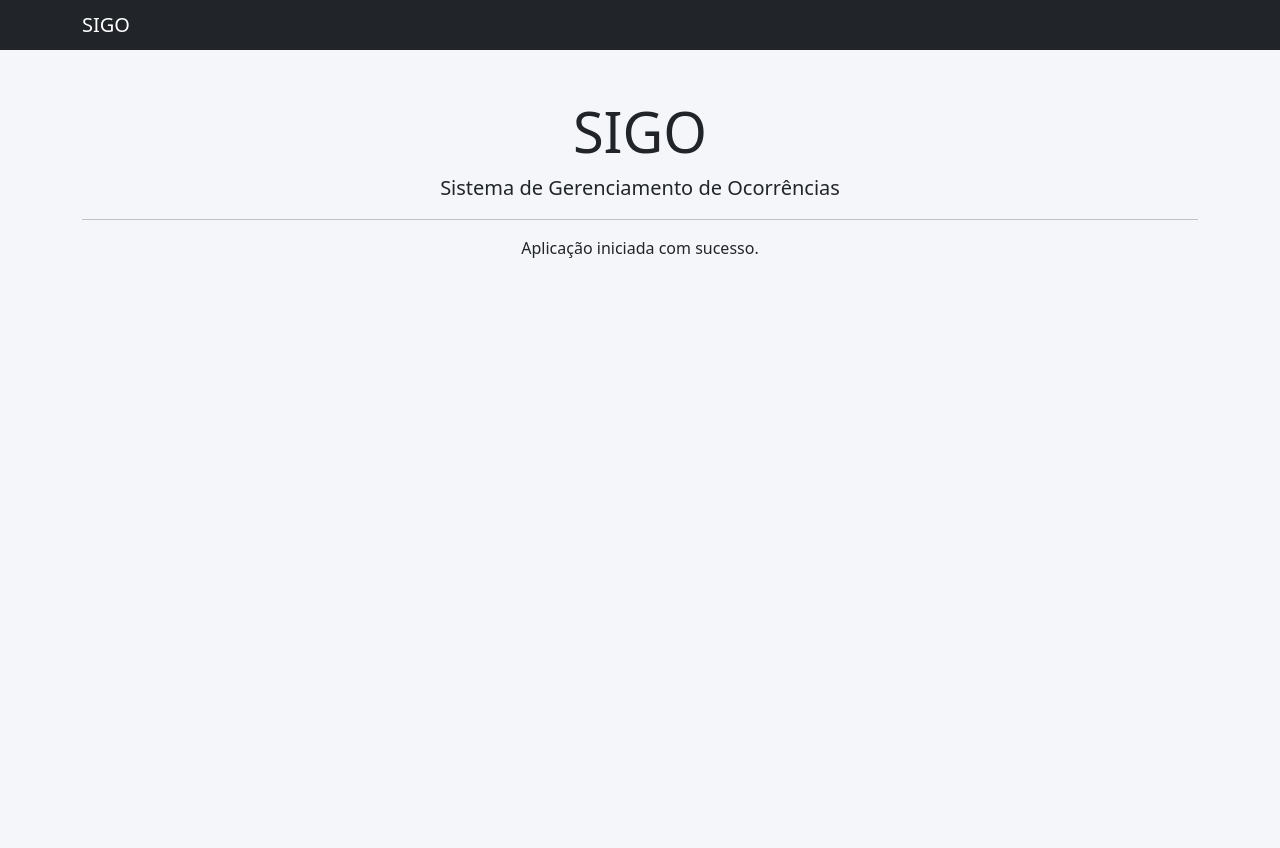
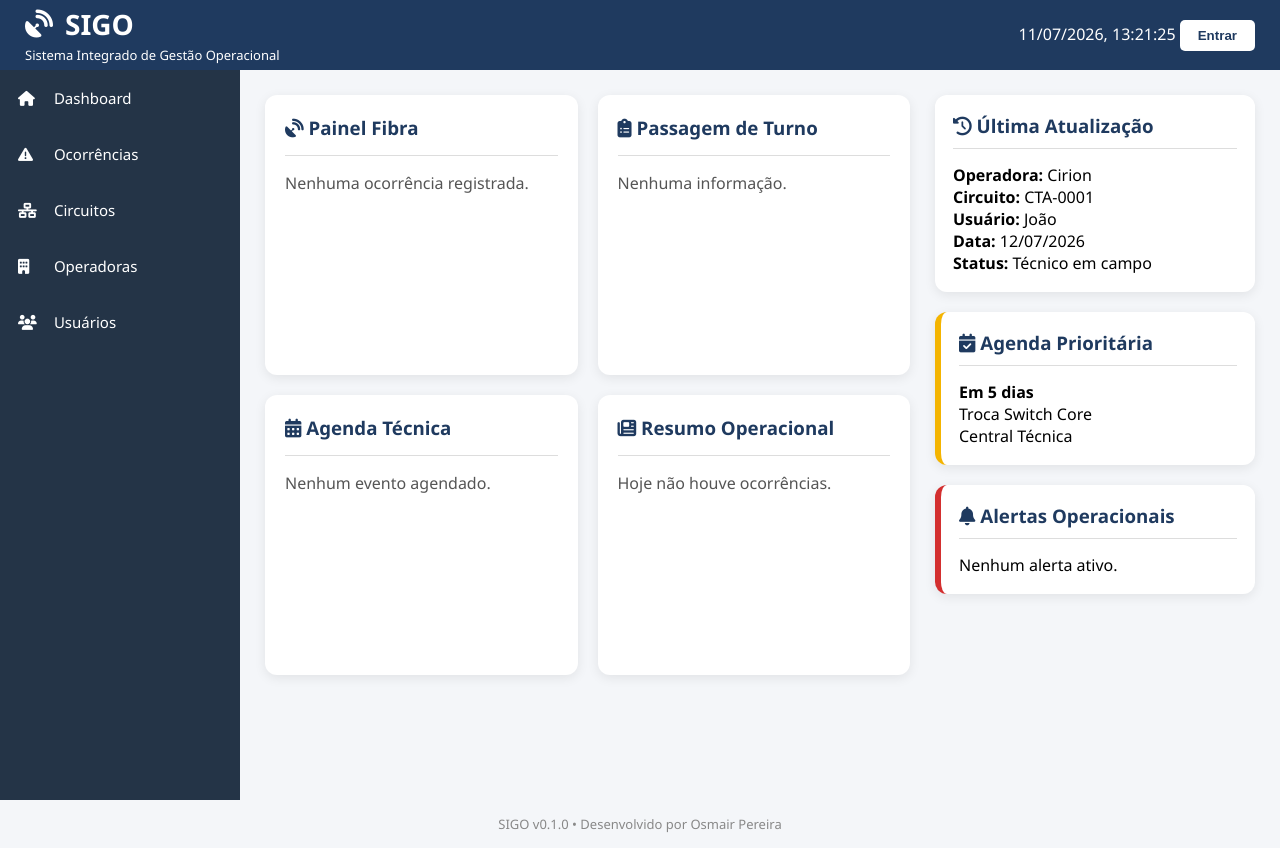
Before and after one commit to Osmair-riamso/Sigo, a Flask app: page / in a window 1280 px wide. Before the commit the page ends 258 px from the top, so only its background shows below. Run offline with Flask 3, Linux system fonts and the light colour scheme.

Commit message:
Sprint 4 - Dashboard v1 com layout institucional

```diff
--- a/app/routes/main.py
+++ b/app/routes/main.py
@@ -4,5 +4,5 @@ main_bp = Blueprint("main", __name__)
 
 
 @main_bp.route("/")
-def index():
-    return render_template("dashboard/index.html")
+def dashboard():
+    return render_template("dashboard.html")
--- a/app/static/css/style.css
+++ b/app/static/css/style.css
@@ -1,5 +1,296 @@
+*{
+    margin:0;
+    padding:0;
+    box-sizing:border-box;
+}
+
 body{
+
+    font-family:Segoe UI, sans-serif;
 
     background:#f4f6f9;
 
 }
+
+.topo{
+
+    height:70px;
+
+    background:#1F3A5F;
+
+    color:white;
+
+    display:flex;
+
+    justify-content:space-between;
+
+    align-items:center;
+
+    padding:0 25px;
+
+}
+
+.logo h1{
+
+    font-size:28px;
+
+}
+
+.logo span{
+
+    font-size:13px;
+
+}
+
+.topo button{
+
+    padding:8px 18px;
+
+    border:none;
+
+    border-radius:5px;
+
+    cursor:pointer;
+
+}
+
+.container{
+
+    display:flex;
+
+}
+
+.menu{
+
+    width:240px;
+
+    min-height:calc(100vh - 70px);
+
+    background:#243447;
+
+}
+
+.menu ul{
+
+    list-style:none;
+
+}
+
+.menu li{
+
+    color:white;
+
+    padding:18px;
+
+    cursor:pointer;
+
+}
+
+.menu li:hover{
+
+    background:#1F3A5F;
+
+}
+
+.conteudo{
+
+    flex:1;
+
+    padding:25px;
+
+    display:flex;
+
+    gap:25px;
+
+    align-items:flex-start;
+
+}
+.dashboard{
+
+    flex:1;
+
+    display:grid;
+
+    grid-template-columns:repeat(2,1fr);
+
+    gap:20px;
+
+}
+
+.painel{
+
+    background:#fff;
+
+    border-radius:12px;
+
+    padding:20px;
+
+    min-height:280px;
+
+    box-shadow:0 3px 12px rgba(0,0,0,.08);
+
+    transition:.25s;
+
+}
+
+.painel h3{
+
+    margin-bottom:15px;
+
+}
+
+.painel-direito{
+
+    width:320px;
+
+    position:sticky;
+
+    top:90px;
+
+}
+
+.painel:hover{
+
+    transform:translateY(-3px);
+
+    box-shadow:0 8px 20px rgba(0,0,0,.15);
+
+}
+
+.box-lateral{
+
+    background:#fff;
+
+    border-radius:12px;
+
+    padding:18px;
+
+    margin-bottom:20px;
+
+    box-shadow:0 3px 12px rgba(0,0,0,.08);
+
+}
+
+.destaque{
+
+    border-left:6px solid #F4B400;
+
+}
+
+.alerta{
+
+    border-left:6px solid #D32F2F;
+
+}
+
+hr{
+
+    margin:10px 0 15px;
+
+    border:0;
+
+    border-top:1px solid #ddd;
+
+}
+.topo{
+
+    position:sticky;
+
+    top:0;
+
+    z-index:1000;
+
+}
+
+.menu{
+
+    position:sticky;
+
+    top:70px;
+
+}
+
+.menu li{
+
+    transition:.2s;
+
+}
+
+.menu li:hover{
+
+    padding-left:28px;
+
+}
+
+h3{
+
+    color:#1F3A5F;
+
+}
+
+p{
+
+    color:#555;
+
+    line-height:1.6;
+
+}
+
+.topo button{
+
+    background:white;
+
+    color:#1F3A5F;
+
+    font-weight:bold;
+
+}
+
+.topo button:hover{
+
+    background:#ececec;
+
+}
+
+footer{
+
+    text-align:center;
+
+    padding:15px;
+
+    color:#888;
+
+    font-size:13px;
+
+}
+.logo-titulo{
+
+    display:flex;
+
+    align-items:center;
+
+    gap:12px;
+
+}
+
+.logo-titulo i{
+
+    font-size:28px;
+
+}
+
+.menu li i{
+
+    width:22px;
+
+    margin-right:10px;
+
+}
+
+.menu li{
+
+    font-size:15px;
+
+    font-weight:500;
+
+}
--- a/app/static/js/main.js
+++ b/app/static/js/main.js
@@ -0,0 +1,12 @@
+function atualizarRelogio(){
+
+    const agora = new Date();
+
+    document.getElementById("relogio").innerHTML =
+        agora.toLocaleString("pt-BR");
+
+}
+
+setInterval(atualizarRelogio,1000);
+
+atualizarRelogio();
--- /dev/null
+++ b/app/templates/base.html
@@ -0,0 +1,85 @@
+<!DOCTYPE html>
+<html lang="pt-BR">
+
+<head>
+
+    <meta charset="UTF-8">
+
+    <meta name="viewport"
+          content="width=device-width, initial-scale=1.0">
+
+    <title>SIGO</title>
+
+    <link rel="stylesheet"
+          href="{{ url_for('static', filename='css/style.css') }}">
+    <link rel="stylesheet"
+        href="https://cdnjs.cloudflare.com/ajax/libs/font-awesome/6.7.2/css/all.min.css">
+</head>
+
+<body>
+
+<header class="topo">
+
+    <div class="logo">
+
+        <div class="logo-titulo">
+
+            <i class="fa-solid fa-satellite-dish"></i>
+
+            <h1>SIGO</h1>
+
+        </div>
+        <span>Sistema Integrado de Gestão Operacional</span>
+
+    </div>
+
+    <div class="topo-direita">
+
+        <span id="relogio"></span>
+
+        <button>Entrar</button>
+
+    </div>
+
+</header>
+
+<div class="container">
+
+    <aside class="menu">
+
+    <ul>
+
+        <li><i class="fa-solid fa-house"></i> Dashboard</li>
+
+        <li><i class="fa-solid fa-triangle-exclamation"></i> Ocorrências</li>
+
+        <li><i class="fa-solid fa-network-wired"></i> Circuitos</li>
+
+        <li><i class="fa-solid fa-building"></i> Operadoras</li>
+
+        <li><i class="fa-solid fa-users"></i> Usuários</li>
+
+    </ul>
+
+    </aside>
+
+    <main class="conteudo">
+
+        {% block content %}
+
+        {% endblock %}
+
+    </main>
+
+</div>
+
+<script src="{{ url_for('static', filename='js/main.js') }}"></script>
+<footer>
+
+    SIGO v0.1.0 • Desenvolvido por Osmair Pereira
+
+</footer>
+
+</body>
+
+</html>
--- /dev/null
+++ b/app/templates/dashboard.html
@@ -0,0 +1,95 @@
+{% extends "base.html" %}
+
+{% block content %}
+
+<div class="dashboard">
+
+    <div class="painel fibra">
+
+        <h3><i class="fa-solid fa-satellite-dish"></i> Painel Fibra</h3>
+
+        <hr>
+
+        <p>Nenhuma ocorrência registrada.</p>
+
+    </div>
+
+    <div class="painel turno">
+
+        <h3><i class="fa-solid fa-clipboard-list"></i> Passagem de Turno</h3>
+
+        <hr>
+
+        <p>Nenhuma informação.</p>
+
+    </div>
+
+    <div class="painel agenda">
+
+        <h3><i class="fa-solid fa-calendar-days"></i> Agenda Técnica</h3>
+
+        <hr>
+
+        <p>Nenhum evento agendado.</p>
+
+    </div>
+
+    <div class="painel resumo">
+
+        <h3><i class="fa-solid fa-newspaper"></i> Resumo Operacional</h3>
+
+        <hr>
+
+        <p>Hoje não houve ocorrências.</p>
+
+    </div>
+
+</div>
+
+<aside class="painel-direito">
+
+    <div class="box-lateral">
+
+        <h3><i class="fa-solid fa-clock-rotate-left"></i> Última Atualização</h3>
+
+        <hr>
+
+        <strong>Operadora:</strong> Cirion<br>
+
+        <strong>Circuito:</strong> CTA-0001<br>
+
+        <strong>Usuário:</strong> João<br>
+
+        <strong>Data:</strong> 12/07/2026<br>
+
+        <strong>Status:</strong> Técnico em campo
+
+    </div>
+
+    <div class="box-lateral destaque">
+
+        <h3><i class="fa-solid fa-calendar-check"></i> Agenda Prioritária</h3>
+
+        <hr>
+
+        <strong>Em 5 dias</strong><br>
+
+        Troca Switch Core<br>
+
+        Central Técnica
+
+    </div>
+
+    <div class="box-lateral alerta">
+
+        <h3><i class="fa-solid fa-bell"></i> Alertas Operacionais</h3>
+
+        <hr>
+
+        Nenhum alerta ativo.
+
+    </div>
+
+</aside>
+
+{% endblock %}
--- a/config.py
+++ b/config.py
@@ -1,13 +1,13 @@
 from pathlib import Path
 
 BASE_DIR = Path(__file__).resolve().parent
+INSTANCE_DIR = BASE_DIR / "instance"
+DATABASE_FILE = INSTANCE_DIR / "sigo.db"
 
 
 class Config:
     SECRET_KEY = "trocar-esta-chave-na-producao"
 
-    SQLALCHEMY_DATABASE_URI = (
-        f"sqlite:///{BASE_DIR / 'instance' / 'sigo.db'}"
-    )
+    SQLALCHEMY_DATABASE_URI = f"sqlite:///{DATABASE_FILE.resolve()}"
 
     SQLALCHEMY_TRACK_MODIFICATIONS = False
--- a/run.py
+++ b/run.py
@@ -3,9 +3,6 @@ from pathlib import Path
 from app import create_app, db
 
 app = create_app()
-
-print("Instance Path:", app.instance_path)
-print("Database URI:", app.config["SQLALCHEMY_DATABASE_URI"])
 
 # Garante que a pasta instance exista
 Path(app.instance_path).mkdir(parents=True, exist_ok=True)
```
Also changed, not shown: MER/01-wireframe.md (added, +123 -0 lines), app/models.py (+43 -1 lines), criar_admin.py (added, +33 -0 lines), testar_usuarios.py (added, +17 -0 lines), README.md, instance/sigo.db.
